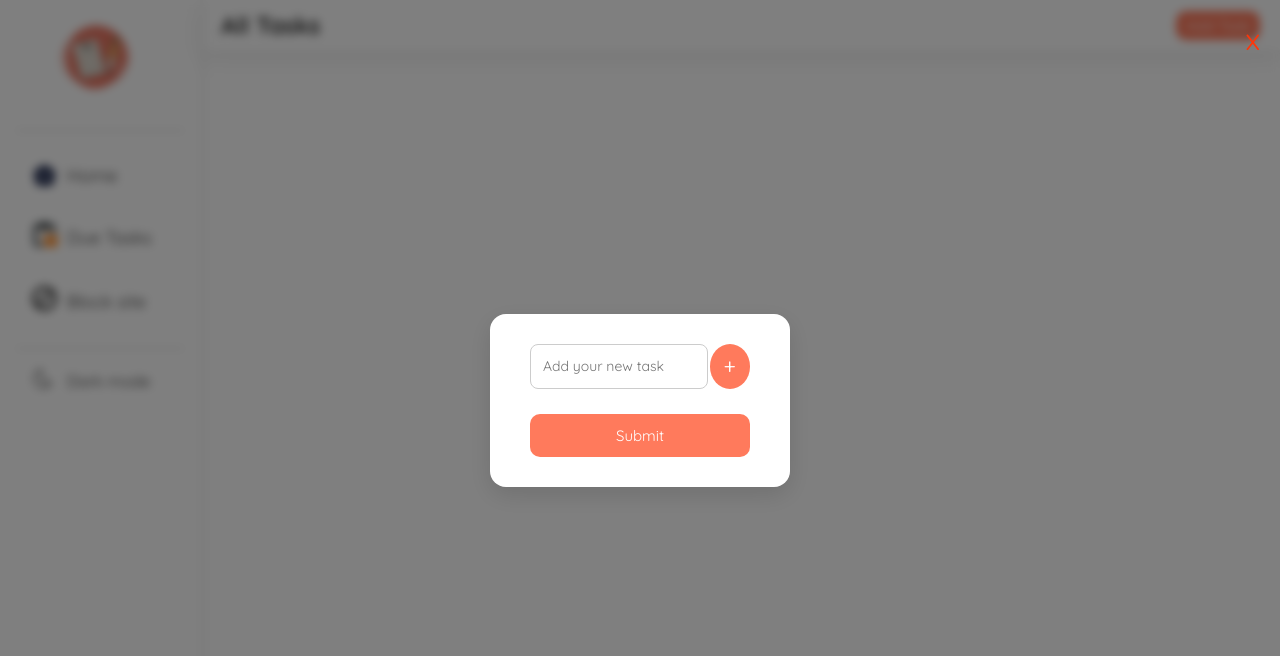
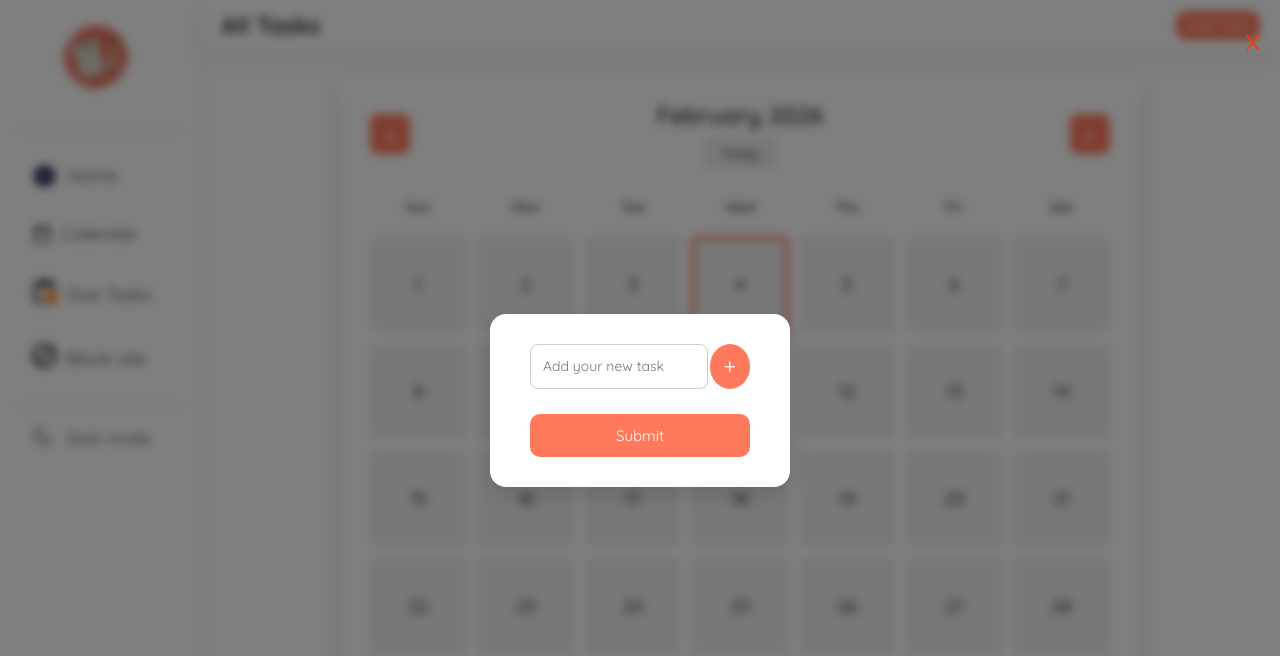
Before and after one commit to LazyBrain-spiral/react-todo, a React (Vite) app: page /calendar in a window 1280 px wide. Shown: the top 656 px of the page. Built offline with nearby package versions, Linux system fonts and the light colour scheme.

Commit message:
added streak option

```diff
--- a/src/App.jsx
+++ b/src/App.jsx
@@ -7,6 +7,7 @@ import { Routes, Route } from "react-router-dom";
 import Addtasks from './Addtasks.jsx'
 import Navbar from './Navbar.jsx'
 import useStore from './Store.jsx'
+import Calendar from './Calendar.jsx'
 
 
 
@@ -24,6 +25,7 @@ function App() {
         <div className="newcontent">
           <Routes>
             <Route path = '/' element = {<Homepage/>}/>
+            <Route path = '/calendar' element = {<Calendar/>}/>
         </Routes>
         </div>
 
--- /dev/null
+++ b/src/Calendar.css
@@ -0,0 +1,163 @@
+.calendar-container {
+    background: white;
+    padding: 30px;
+    border-radius: 16px;
+    box-shadow: 0px 8px 25px rgba(0, 0, 0, 0.12);
+    max-width: 800px;
+    margin: 20px auto;
+}
+
+.calendar-header {
+    display: flex;
+    align-items: center;
+    justify-content: space-between;
+    margin-bottom: 20px;
+    gap: 20px;
+}
+
+.calendar-header .month-title {
+    display: flex;
+    flex-direction: column;
+    align-items: center;
+    gap: 8px;
+    flex: 1;
+}
+
+.calendar-header h2 {
+    color: #333;
+    font-weight: 600;
+    margin: 0;
+}
+
+.month-nav-btn {
+    background: #ff7a5c;
+    color: white;
+    border: none;
+    border-radius: 8px;
+    width: 40px;
+    height: 40px;
+    font-size: 24px;
+    cursor: pointer;
+    display: flex;
+    align-items: center;
+    justify-content: center;
+    font-weight: bold;
+}
+
+.month-nav-btn:hover {
+    background: #ff5f3c;
+}
+
+.today-btn {
+    background: #f0f0f0;
+    color: #333;
+    border: 1px solid #ddd;
+    border-radius: 6px;
+    padding: 6px 16px;
+    font-size: 13px;
+    cursor: pointer;
+    font-family: "Quicksand";
+    font-weight: 500;
+}
+
+.today-btn:hover {
+    background: #e0e0e0;
+    border-color: #ff7a5c;
+}
+
+.calendar-weekdays {
+    display: grid;
+    grid-template-columns: repeat(7, 1fr);
+    gap: 10px;
+    margin-bottom: 10px;
+    font-weight: 600;
+    color: #666;
+    text-align: center;
+}
+
+.calendar-weekdays div {
+    padding: 10px;
+    font-size: 14px;
+}
+
+.calendar-grid {
+    display: grid;
+    grid-template-columns: repeat(7, 1fr);
+    gap: 10px;
+}
+
+.calendar-day {
+    aspect-ratio: 1;
+    display: flex;
+    flex-direction: column;
+    align-items: center;
+    justify-content: center;
+    border-radius: 8px;
+    position: relative;
+    cursor: pointer;
+    border: 2px solid transparent;
+    min-height: 70px;
+}
+
+.calendar-day:not(.empty):hover {
+    border-color: #ff7a5c;
+}
+
+.calendar-day.empty {
+    background-color: transparent !important;
+    cursor: default;
+}
+
+.calendar-day.today {
+    border-color: #ff5f3c;
+    border-width: 3px;
+}
+
+.day-number {
+    font-size: 18px;
+    font-weight: 500;
+    color: #333;
+}
+
+.streak-count {
+    position: absolute;
+    top: 5px;
+    right: 5px;
+    background-color: rgba(255, 95, 60, 0.9);
+    color: white;
+    border-radius: 50%;
+    width: 20px;
+    height: 20px;
+    display: flex;
+    align-items: center;
+    justify-content: center;
+    font-size: 11px;
+    font-weight: 700;
+}
+
+.calendar-legend {
+    display: flex;
+    align-items: center;
+    justify-content: center;
+    gap: 10px;
+    margin-top: 25px;
+    font-size: 13px;
+    color: #666;
+}
+
+.legend-boxes {
+    display: flex;
+    gap: 5px;
+}
+
+.legend-boxes div {
+    width: 18px;
+    height: 18px;
+    border-radius: 4px;
+    cursor: pointer;
+    border: 1px solid #ddd;
+}
+
+.legend-boxes div:hover {
+    border-color: #ff7a5c;
+}
--- /dev/null
+++ b/src/Calendar.jsx
@@ -0,0 +1,134 @@
+import React, { useState } from 'react';
+import useStore from './Store';
+import './Calendar.css';
+
+function Calendar() {
+  const streakData = useStore((state) => state.streakData);
+
+  // Get current month and year
+  const today = new Date();
+
+  // State for navigating between months
+  const [currentMonth, setCurrentMonth] = useState(today.getMonth());
+  const [currentYear, setCurrentYear] = useState(today.getFullYear());
+
+  // Navigate to previous month
+  const goToPreviousMonth = () => {
+    if (currentMonth === 0) {
+      setCurrentMonth(11);
+      setCurrentYear(currentYear - 1);
+    } else {
+      setCurrentMonth(currentMonth - 1);
+    }
+  };
+
+  // Navigate to next month
+  const goToNextMonth = () => {
+    if (currentMonth === 11) {
+      setCurrentMonth(0);
+      setCurrentYear(currentYear + 1);
+    } else {
+      setCurrentMonth(currentMonth + 1);
+    }
+  };
+
+  // Go back to current month
+  const goToToday = () => {
+    setCurrentMonth(today.getMonth());
+    setCurrentYear(today.getFullYear());
+  };
+
+
+  const firstDay = new Date(currentYear, currentMonth, 1);
+  const lastDay = new Date(currentYear, currentMonth + 1, 0);
+  const daysInMonth = lastDay.getDate();
+  const startingDayOfWeek = firstDay.getDay();
+
+
+  const monthNames = [
+    'January', 'February', 'March', 'April', 'May', 'June',
+    'July', 'August', 'September', 'October', 'November', 'December'
+  ];
+
+
+  const getColorIntensity = (count) => {
+    if (count === 0) return '#f0f0f0';
+    if (count <= 2) return '#ffd4c4';
+    if (count <= 4) return '#ffb09a';
+    if (count <= 6) return '#ff8c70';
+    if (count <= 8) return '#ff7a5c';
+    return '#ff5f3c';
+  };
+
+
+  const generateCalendarDays = () => {
+    const days = [];
+
+
+    for (let i = 0; i < startingDayOfWeek; i++) {
+      days.push(<div key={`empty-${i}`} className="calendar-day empty"></div>);
+    }
+
+
+    for (let day = 1; day <= daysInMonth; day++) {
+      const date = new Date(currentYear, currentMonth, day);
+      const dateString = date.toDateString();
+      const streakCount = streakData[dateString] || 0;
+      const backgroundColor = getColorIntensity(streakCount);
+
+      const isToday =
+        day === today.getDate() &&
+        currentMonth === today.getMonth() &&
+        currentYear === today.getFullYear();
+
+      days.push(
+        <div
+          key={day}
+          className={`calendar-day ${isToday ? 'today' : ''}`}
+          style={{ backgroundColor }}
+          title={`${dateString}: ${streakCount} task${streakCount !== 1 ? 's' : ''} completed`}
+        >
+          <span className="day-number">{day}</span>
+          {streakCount > 0 && (
+            <span className="streak-count">{streakCount}</span>
+          )}
+        </div>
+      );
+    }
+
+    return days;
+  };
+
+  return (
+    <div className="calendar-container">
+      <div className="calendar-header">
+        <button className="month-nav-btn" onClick={goToPreviousMonth}>
+          ‹
+        </button>
+        <div className="month-title">
+          <h2>{monthNames[currentMonth]} {currentYear}</h2>
+          <button className="today-btn" onClick={goToToday}>Today</button>
+        </div>
+        <button className="month-nav-btn" onClick={goToNextMonth}>
+          ›
+        </button>
+      </div>
+
+      <div className="calendar-weekdays">
+        <div>Sun</div>
+        <div>Mon</div>
+        <div>Tue</div>
+        <div>Wed</div>
+        <div>Thu</div>
+        <div>Fri</div>
+        <div>Sat</div>
+      </div>
+
+      <div className="calendar-grid">
+        {generateCalendarDays()}
+      </div>
+    </div>
+  );
+}
+
+export default Calendar;
--- /dev/null
+++ b/src/Components/CalendarIcon.jsx
@@ -0,0 +1,23 @@
+import React from 'react';
+
+function CalendarIcon() {
+  return (
+    <svg
+      width="20"
+      height="20"
+      viewBox="0 0 24 24"
+      fill="none"
+      stroke="currentColor"
+      strokeWidth="2"
+      strokeLinecap="round"
+      strokeLinejoin="round"
+    >
+      <rect x="3" y="4" width="18" height="18" rx="2" ry="2"></rect>
+      <line x1="16" y1="2" x2="16" y2="6"></line>
+      <line x1="8" y1="2" x2="8" y2="6"></line>
+      <line x1="3" y1="10" x2="21" y2="10"></line>
+    </svg>
+  );
+}
+
+export default CalendarIcon;
--- a/src/Homepage.jsx
+++ b/src/Homepage.jsx
@@ -22,16 +22,33 @@ function Homepage() {
   const decrementCount = useStore((state) => state.decrementCount);
   const incrementPendingCount = useStore((state) => state.incrementPendingCount);
   const decrementPendingCount = useStore((state) => state.decrementPendingCount);
+
+  // NEW: Streak tracking
+  const incrementStreak = useStore((state) => state.incrementStreak);
+  const decrementStreak = useStore((state) => state.decrementStreak);
+
   console.log(tasks)
 
   const [currentDate, setCurrentDate] = useState("Sat Feb 15 2026")
 
 
   const toggleTask = (id) => {
+    const task = newtasks.find(t => t.id === id);
+    const currentDateString = new Date().toDateString();
+
     const updated = newtasks.map(task =>
       task.id === id ? { ...task, done: !task.done } : task
     );
     updatedtasks(updated);
+
+    // NEW: Track streak when task is completed
+    if (task && !task.done) {
+      // Task is being marked as done
+      incrementStreak(currentDateString);
+    } else if (task && task.done) {
+      // Task is being unmarked
+      decrementStreak(currentDateString);
+    }
   };
 
   useEffect(() => {
--- a/src/Sidebar.jsx
+++ b/src/Sidebar.jsx
@@ -6,6 +6,7 @@ import AddIcon from './Components/Addbutton'
 import DueDateIcon from './Components/DuedateIcon'
 import DarkIcon from './Components/DarkIcon'
 import Block from './Components/Block'
+import CalendarIcon from './Components/CalendarIcon'
 
 
 function Sidebar() {
@@ -20,6 +21,12 @@ function Sidebar() {
                     <Link to="/" className="nav-link">
                         <HomeIcon />
                         <span>Home</span>
+                    </Link>
+                </li>
+                <li>
+                    <Link to="/calendar" className="nav-link">
+                        <CalendarIcon />
+                        <span>Calendar</span>
                     </Link>
                 </li>
                 <li>
--- a/src/Store.jsx
+++ b/src/Store.jsx
@@ -24,6 +24,23 @@ const useStore = create(
       pendingCount: 0,
       incrementPendingCount: () => set((state) => ({ pendingCount: state.pendingCount + 1 })),
       decrementPendingCount: () => set((state) => ({ pendingCount: Math.max(0, state.pendingCount - 1) })),
+
+      // NEW: Streak tracking
+      streakData: {},
+      incrementStreak: (dateString) =>
+        set((state) => ({
+          streakData: {
+            ...state.streakData,
+            [dateString]: (state.streakData[dateString] || 0) + 1,
+          },
+        })),
+      decrementStreak: (dateString) =>
+        set((state) => ({
+          streakData: {
+            ...state.streakData,
+            [dateString]: Math.max(0, (state.streakData[dateString] || 0) - 1),
+          },
+        })),
     }),
     {
       name: "task-storage",
```
